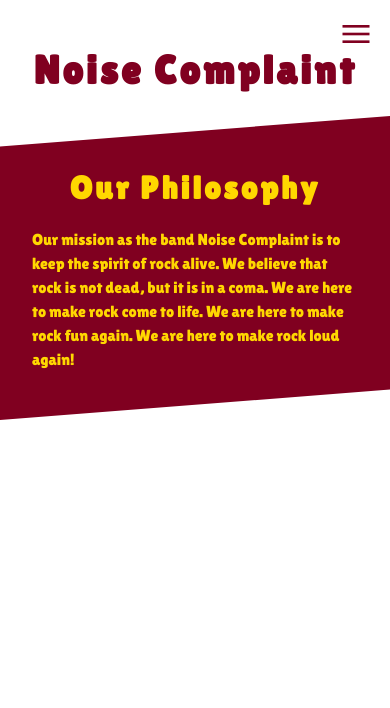
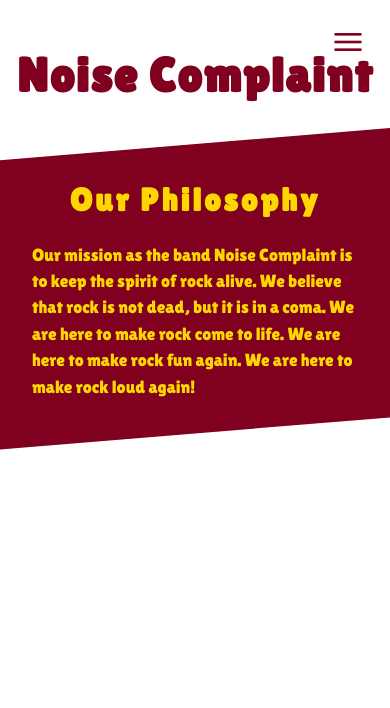
Before and after one commit to nolanshirley/Noise-Complaint, a plain HTML site: page index.html in a window 390 px wide. Shown: the top 708 px of the page. Drawn offline with nearby package versions, Linux system fonts and the light colour scheme.

Commit message:
style updates for mobile home page layout

```diff
--- a/style.css
+++ b/style.css
@@ -27,7 +27,7 @@ h1 {
     margin: 0;
     padding: 0;
     color: #800020;
-    letter-spacing: 3px;
+    letter-spacing: 1.5px;
 }
 
 h2 {
@@ -156,7 +156,7 @@ a {
     background-color: #36454f;
     color: #b0e0e6;
     clip-path: polygon(0 0, 100% 20%, 100% 100%, 0 80%);
-    padding: 2rem;
+    padding: 5rem;
 }
 
 i {
@@ -170,7 +170,7 @@ p {
 
 @media (max-width: 767px) {
     h1 {
-        font-size: 2.5rem;
+        font-size: 3rem;
         margin-top: 1.5rem;
     }
 
@@ -179,7 +179,7 @@ p {
     }
 
     p {
-        font-size: 1rem;
+        font-size: 1.1rem;
     }
 
     .diagonal-split-background {
@@ -195,7 +195,7 @@ p {
         position: absolute;
         right: 0;
         top: 0;
-        padding: 1rem;
+        padding: 1.5rem;
     }
 }
 
```
